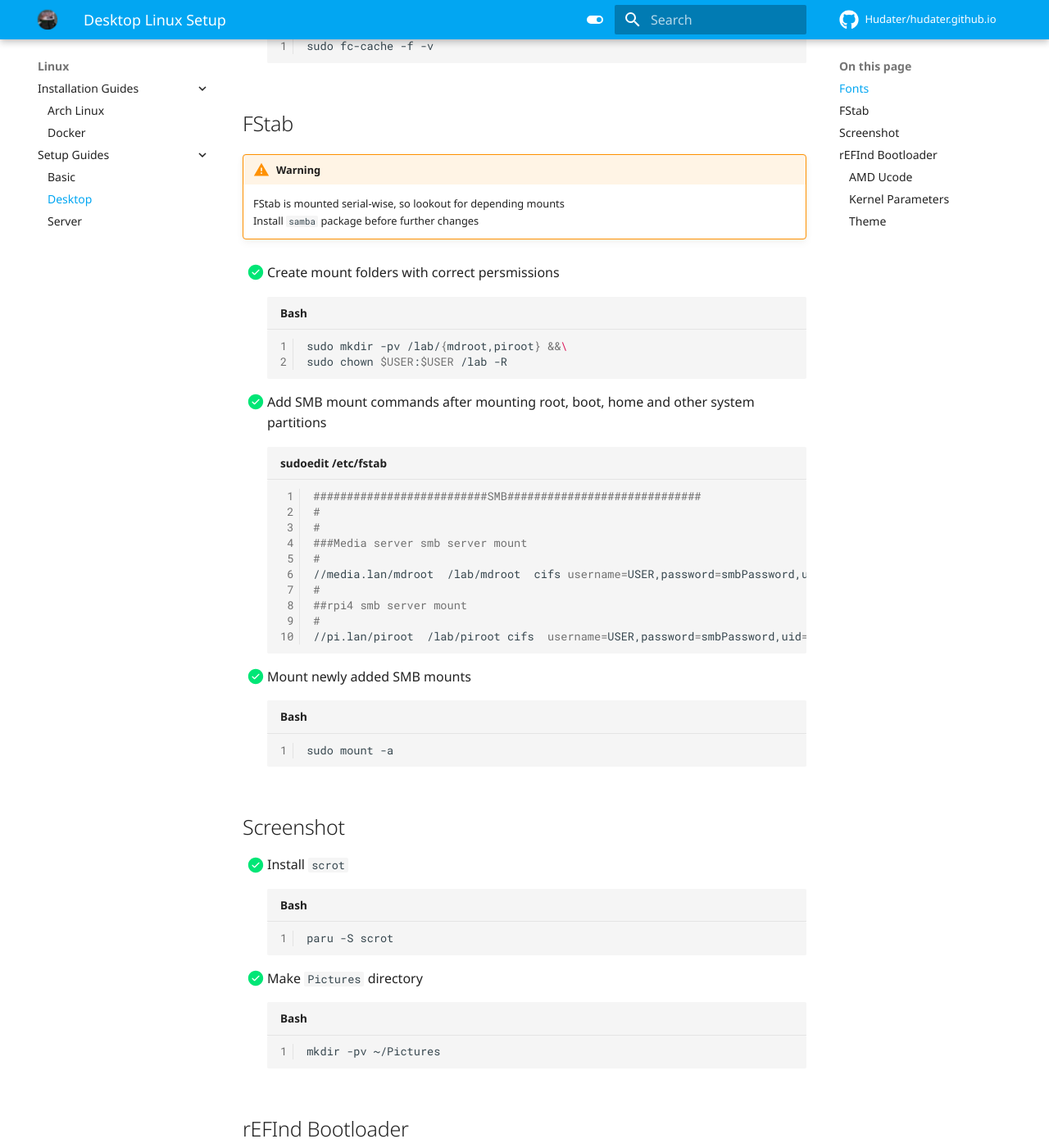
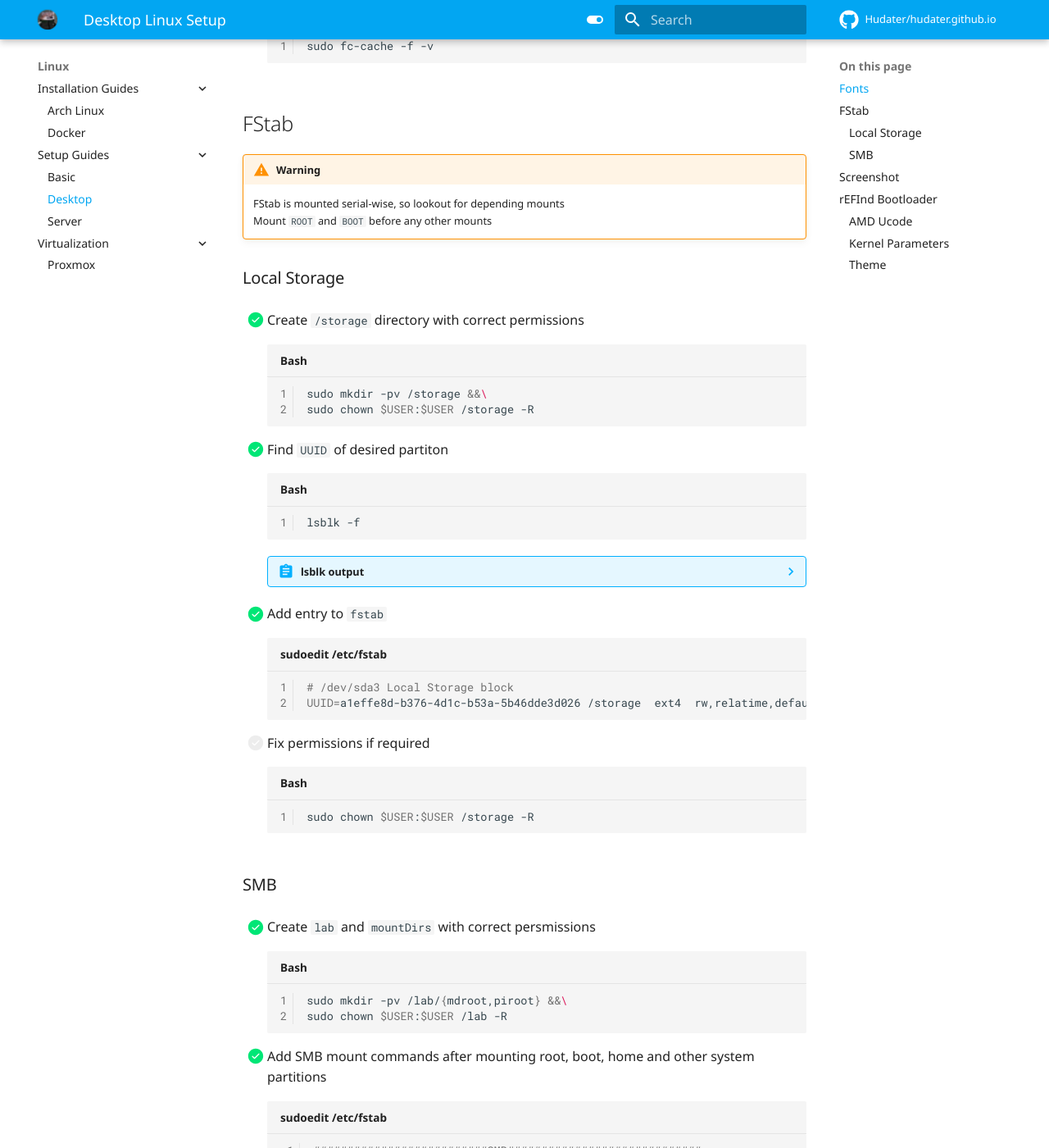
Before and after one commit to Hudater/hudater.github.io, an MkDocs documentation site: the page built from docs/linux/desktop.md, in a window 1280 px wide and 1400 px high, scrolled down 948 px. Shown: the whole window at 82% size. Built offline with MkDocs 1.6.1 and Material for MkDocs 9.7.7, drawn with Linux system fonts in a browser that asks for light colours; comment, search, counter and statistics services are not loaded.

Commit message:
fstab updated for desktop; proxmox page added; added more content

````diff
--- a/docs/linux/desktop.md
+++ b/docs/linux/desktop.md
@@ -32,9 +32,43 @@ sudo fc-cache -f -v
 ## FStab
 !!! warning
     FStab is mounted serial-wise, so lookout for depending mounts
-    Install `samba` package before further changes
+    Mount `ROOT` and `BOOT` before any other mounts
 
-- [x] Create mount folders with correct persmissions
+### Local Storage
+- [x] Create `/storage` directory with correct permissions
+```bash
+sudo mkdir -pv /storage &&\
+sudo chown $USER:$USER /storage -R
+```
+
+- [x] Find `UUID` of desired partiton
+```bash
+lsblk -f
+```
+
+    ??? abstract "lsblk output"
+        ```bash hl_lines="5"
+        NAME   FSTYPE FSVER LABEL   UUID                                 FSAVAIL FSUSE% MOUNTPOINTS
+        sda
+        ├─sda1 vfat   FAT32         06FB-2B2F                             435.8M    15% /boot
+        ├─sda2 ext4   1.0           a92c4d62-2c87-4f5b-a4cc-3a96c926232e  124.9G    10% /
+        └─sda3 ext4   1.0   STORAGE a1effe8d-b376-4d1c-b53a-5b46dde3d026
+        zram0                                                                           [SWAP]
+        ```
+
+- [x] Add entry to `fstab`
+```bash title="sudoedit /etc/fstab"
+# /dev/sda3 Local Storage block
+UUID=a1effe8d-b376-4d1c-b53a-5b46dde3d026 /storage  ext4  rw,relatime,defaults  0 2
+```
+
+- [ ] Fix permissions if required
+```bash
+sudo chown $USER:$USER /storage -R
+```
+
+### SMB
+- [x] Create `lab` and `mountDirs` with correct persmissions
 ```bash
 sudo mkdir -pv /lab/{mdroot,piroot} &&\
 sudo chown $USER:$USER /lab -R
--- a/mkdocs.yml
+++ b/mkdocs.yml
@@ -10,6 +10,8 @@ nav:
       - Basic: linux/basic.md
       - Desktop: linux/desktop.md
       - Server: linux/server.md
+    - Virtualization:
+      - Proxmox: linux/proxmox.md
   - Media:
     - Bazarr: media/bazarr.md
     - Flaresolverr: media/flaresolverr.md
@@ -107,7 +109,7 @@ theme:
 # Plugins and Md extensions
 plugins:
   - search
-  - pdf-export #LATER
+  # - pdf-export #LATER
   - tags:
       tags_file: extras/tags.md
   - minify:
````
Also changed, not shown: docs/index.md (+2 -0 lines), docs/linux/basic.md (+24 -0 lines), docs/linux/proxmox.md (added, +24 -0 lines).
